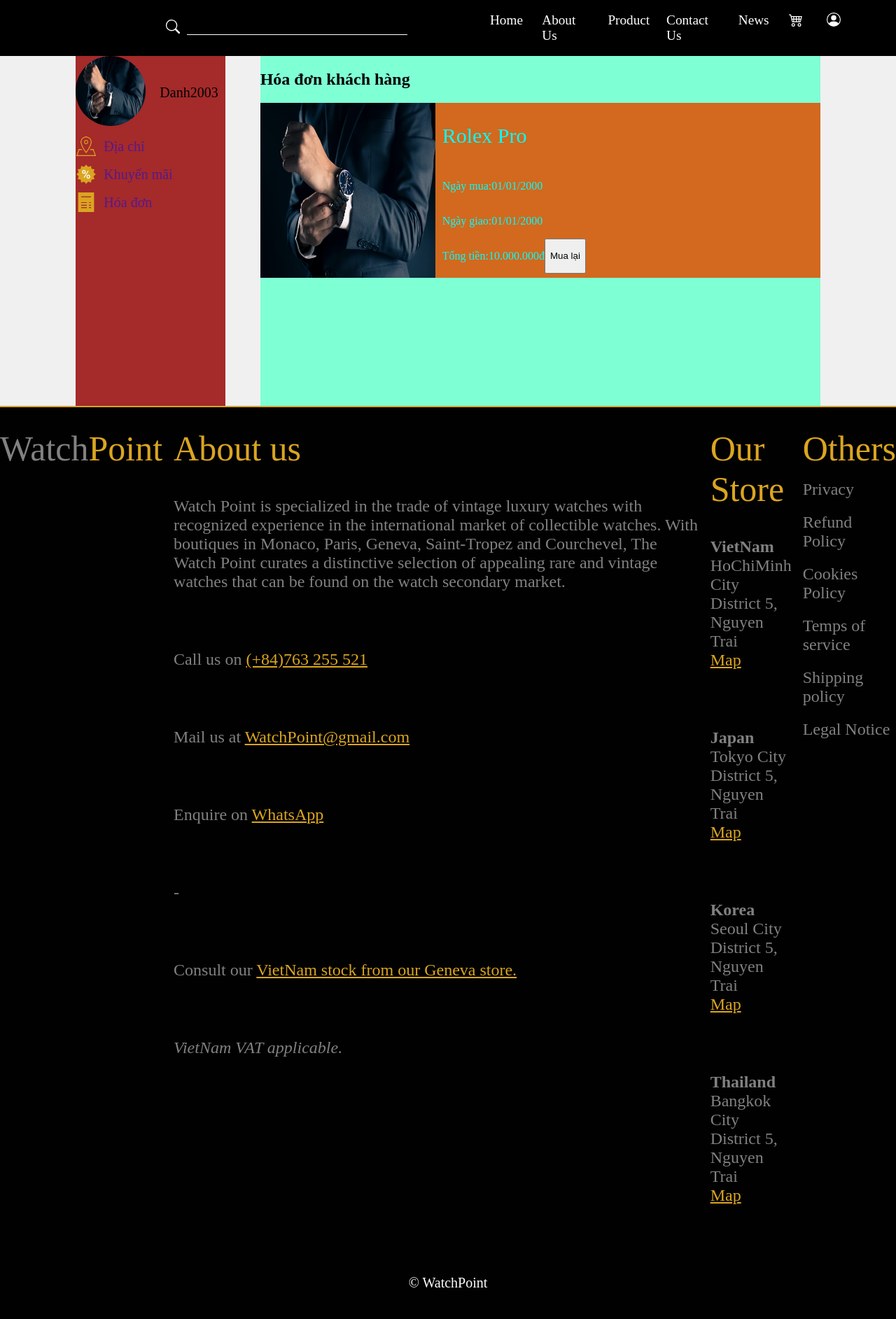
After one commit to tuanhao2003/web2, a PHP site: template mvc/view/v_bill.php in a window 1280 px wide. The commit adds this page. Shown: the whole page at 70% size. Run offline with PHP 8.4, Linux system fonts and the light colour scheme; the template is opened without the code that fills it, so the values that code supplies are empty.

Commit message:
update bill customer

```diff
--- /dev/null
+++ b/mvc/controller/c_bill.php
@@ -0,0 +1,2 @@
+<?php
+require_once "mvc/view/v_bill.php";
--- /dev/null
+++ b/mvc/controller/c_discount.php
@@ -0,0 +1,2 @@
+<?php
+require_once "mvc/view/v_discount.php";
--- /dev/null
+++ b/mvc/view/v_bill.php
@@ -0,0 +1,78 @@
+<!DOCTYPE html>
+<head>
+    <meta charset="UTF-8">
+    <meta name="viewport" content="width=device-width, initial-scale=1.0">
+    <link rel="stylesheet" href="public/css/index.css">
+    <link rel="stylesheet" href="public/css/bill.css">
+    <title>Hóa đơn</title>
+</head>
+<body>
+    <?php require "mvc/view/absolutePart/header.php"; ?>
+    <section>
+    <div class="infor_column">
+            <div class="img_text">
+                <div>
+                    <img class="infor_img" src="public/data/banner1.jpg" alt=""><br>
+                </div>
+                <div class="infor_text">
+                    <p>Danh2003</p>
+                </div>
+            </div>
+            <div class="infor_personal">
+                <img src="public/data/address.png" alt="">
+                <a href="">Địa chỉ</a>
+            </div>
+            <div class="infor_personal">
+                <img src="public/data/discount.png" alt="">
+                <a href="">Khuyến mãi</a>
+            </div>
+            <div class="infor_personal">
+                <img src="public/data/bill.png" alt="">
+                <a href="">Hóa đơn</a>
+            </div>
+        </div>
+        <div class="infor_bill">
+            <h2>Hóa đơn khách hàng</h2>
+            <div class="bill">
+                <img class="bill_img_item" src="public/data/banner1.jpg" alt="">
+                <div class="bill_items_infor">
+                    <div class="Name_product">
+                        <p>Rolex Pro</p>
+                    </div>
+                    <div class="Date_buy">
+                        <p>Ngày mua: </p>
+                        <p>01/01/2000</p>
+                    </div>
+                    <div class="Date_delivery">
+                        <p>Ngày giao: </p>
+                        <p>01/01/2000</p>
+                    </div>
+                    <div class="total">
+                        <p>Tổng tiền: </p>
+                        <p>10.000.000đ</p>
+                        <button>Mua lại</button>
+                    </div>
+                </div>
+            </div>
+        </div>
+    </section>
+                <!-- <label for="ma_hd">Mã hóa đơn: </label>
+                <label for="ma_hd">HD001</label> <br>
+
+                <label for="ma_kh">Mã khách hàng: </label>
+                <label for="ma_kh">KH001</label> <br>
+
+                <label for="ngay_lap">Ngày lập: </label>
+                <label for="ngay_lap">01/01/2024</label> <br>
+
+                <label for="ngay_xuat">Ngày xuất: </label>
+                <label for="ngay_xuat">02/01/2024</label> <br>
+
+                <label for="tong_tien">Tổng tiền gốc:</label>
+                <label for="tong_tien">1.500.000đ</label> <br>
+
+                <label for="tong_tien_sauKM">Tổng tiền sau KM:</label>
+                <label for="tong_tien_sauKM">1.300.000đ</label> -->
+    <?php require "mvc/view/absolutePart/footer.html"; ?>
+</body>
+</html>
--- /dev/null
+++ b/public/css/bill.css
@@ -0,0 +1,102 @@
+body{
+    background-color: black;
+}
+
+
+section{
+    height: 500px;
+    background-color: rgb(240, 240, 240);
+    display: flex;
+    justify-content: center;
+
+}
+
+.infor_column {
+    align-items: center;
+    margin-right: 50px;
+    padding-bottom: 210px;
+    background-color: brown;
+}
+
+.infor_column .img_text{
+    display: flex;
+    justify-content: center;
+    align-items: center;
+
+}
+
+.infor_column .img_text p{
+    font-size: 20px;
+
+}
+
+.infor_column .infor_img{
+    width: 100px;
+    height: 100px;
+    border-radius: 50%;
+    margin-right: 10px;
+}
+
+.infor_column .infor_text{
+    margin: 10px;
+}
+
+.infor_personal{
+    display: flex;
+    align-items: center;
+    margin-top: 10px;
+    margin-bottom: 10px;
+}
+
+
+
+.infor_column .infor_personal img{
+    width: 30px;
+    height: 30px;
+    margin-right: 10px;
+}
+
+.infor_personal a{
+    font-size: 20px;
+}
+
+
+.infor_bill{
+    background-color: aquamarine;
+}
+
+.bill{
+    width: 800px;
+    height: 250px;
+    background-color: chocolate;
+    display: flex;
+}
+
+.bill .bill_img_item{
+    width: 250px;
+    height: 250px;
+}
+
+.bill .bill_items_infor{
+    color: aqua;
+    margin-left: 10px;
+}
+.bill .Name_product{
+    font-size: 30px;
+    display: flex;
+}
+
+.bill .Date_buy{
+    /* font-size: 20px; */
+    display: flex;
+}
+
+.bill .Date_delivery{
+    /* font-size: 20px; */
+    display: flex;
+}
+
+.bill .total{
+    /* font-size: 30px; */
+    display: flex;
+}
```
Also changed, not shown: mvc/view/v_customer.php (+10 -10 lines), mvc/view/v_hoadon.php (deleted, +0 -32 lines), public/css/customer.css (+37 -5 lines), mvc/controller/c_hoadon.php (deleted), mvc/controller/c_khuyenmai.php (deleted), mvc/view/v_discount.php (renamed from mvc/view/v_khuyenmai.html), public/css/discount.css (added), public/data/address.png (added), public/data/bill.png (added), public/data/discount.png (added).
